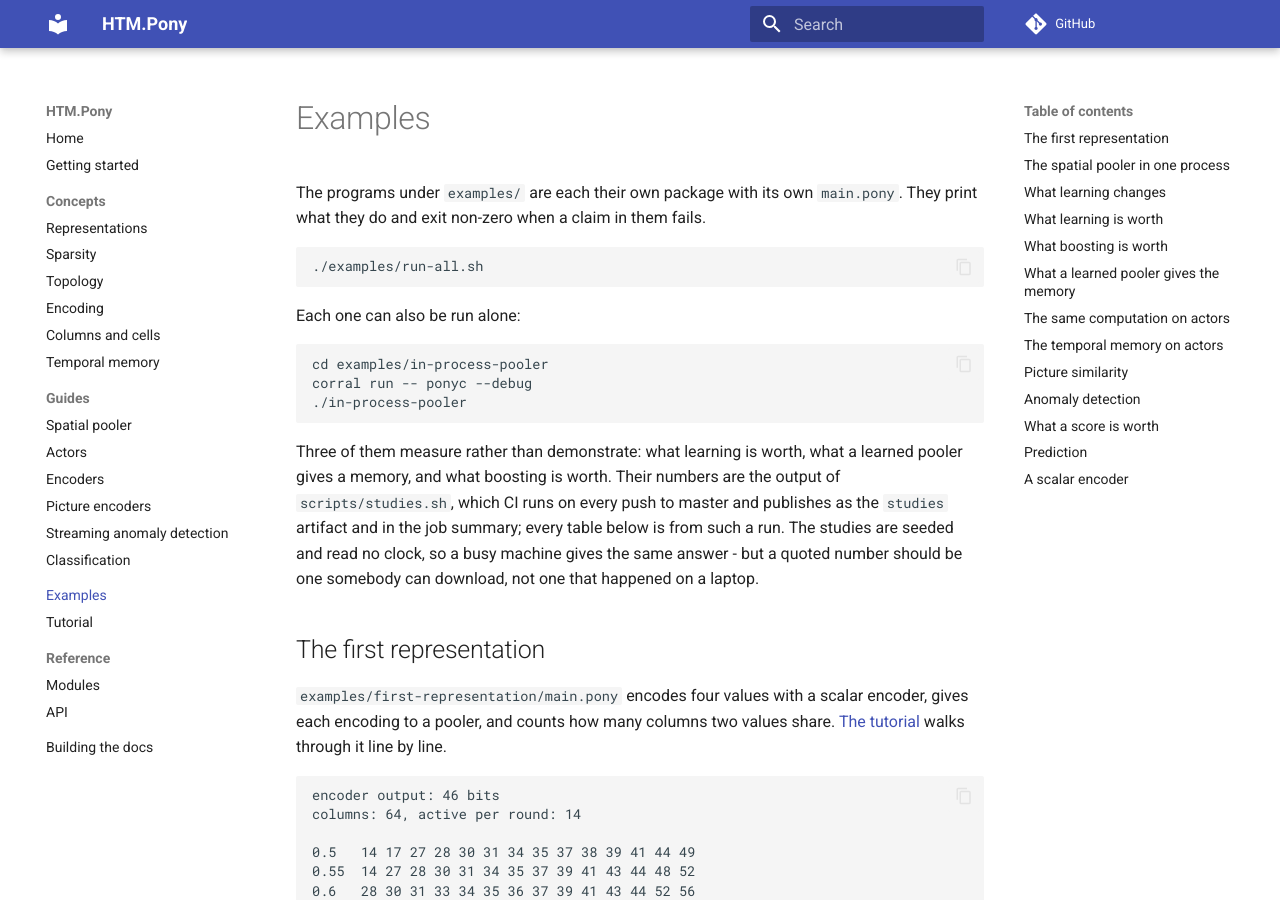
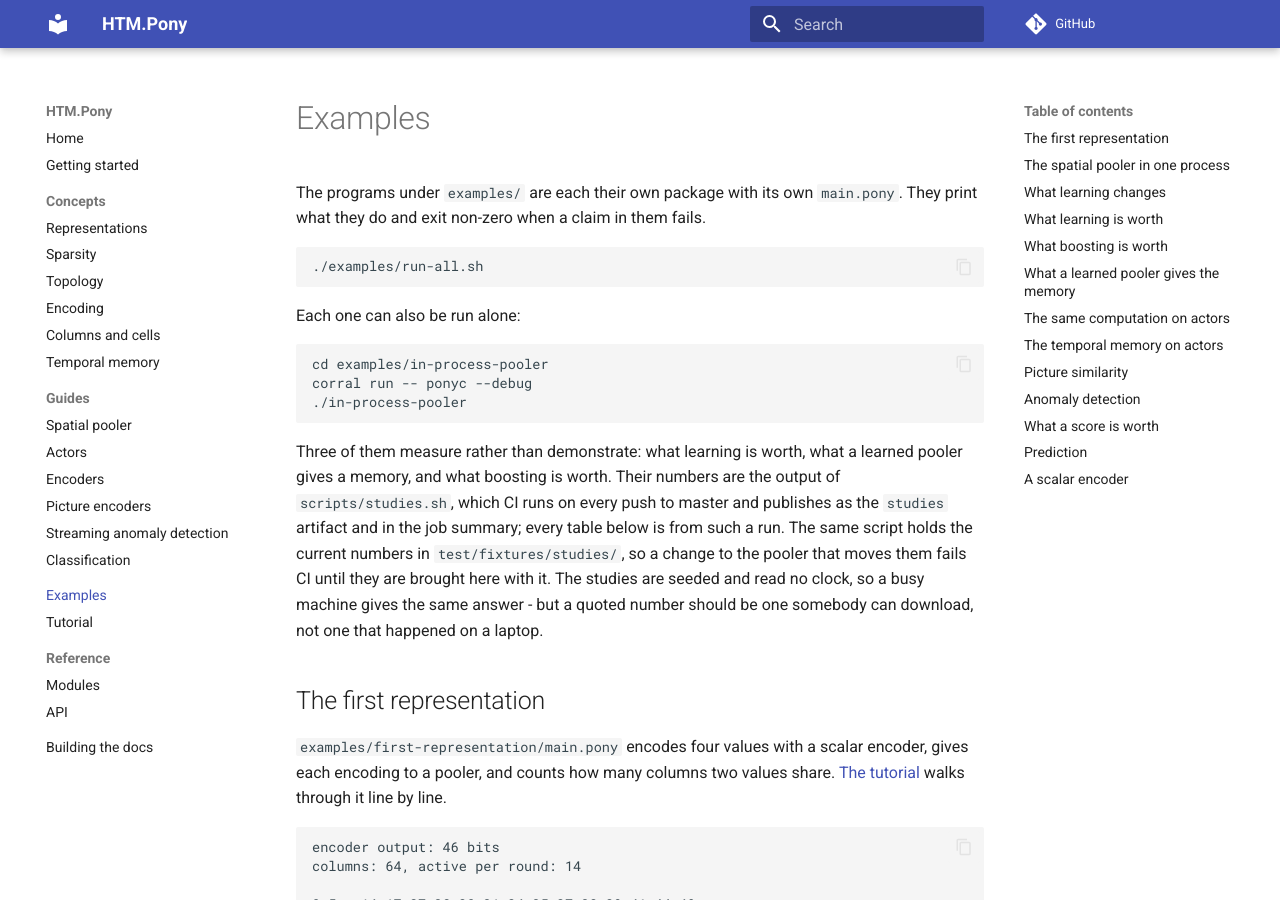
Before and after one commit to d-led/htm.pony, an MkDocs documentation site: the page built from docs/examples.md, in a window 1280 px wide and 900 px high. Built offline with MkDocs 1.6.1 and Material for MkDocs 9.7.7, drawn with Linux system fonts in a browser that asks for light colours; comment, search, counter and statistics services are not loaded.

Commit message:
Hold the published numbers in a fixture so they cannot drift quietly
The studies are now measured in CI, which makes their output checkable - but only
if something compares it with what the documentation says. The three files from
the run on b4d3d85 are that reference: `scripts/studies.sh` diffs its output
against `test/fixtures/studies/` and exits non-zero when they differ, telling the
next person to copy the new numbers over and bring the tables in
docs/examples.md with them.

Verified by hand: appending a line to one fixture makes the script fail with that
message and exit 1; with the real numbers it exits 0.

CI's artifact and this machine's run are byte-identical on all three studies -
Linux x86_64 and macOS arm64 - so the numbers never depended on the machine. What
did depend on it was whether the timer-bound tests flaked, which the previous
commit addressed.

```diff
--- a/docs/examples.md
+++ b/docs/examples.md
@@ -20,9 +20,11 @@ Three of them measure rather than demonstrate: what learning is worth, what a
 learned pooler gives a memory, and what boosting is worth. Their numbers are the
 output of `scripts/studies.sh`, which CI runs on every push to master and
 publishes as the `studies` artifact and in the job summary; every table below is
-from such a run. The studies are seeded and read no clock, so a busy machine
-gives the same answer - but a quoted number should be one somebody can download,
-not one that happened on a laptop.
+from such a run. The same script holds the current numbers in
+`test/fixtures/studies/`, so a change to the pooler that moves them fails CI
+until they are brought here with it. The studies are seeded and read no clock, so
+a busy machine gives the same answer - but a quoted number should be one somebody
+can download, not one that happened on a laptop.
 
 ## The first representation
 
```
Also changed, not shown: 4 other files.
